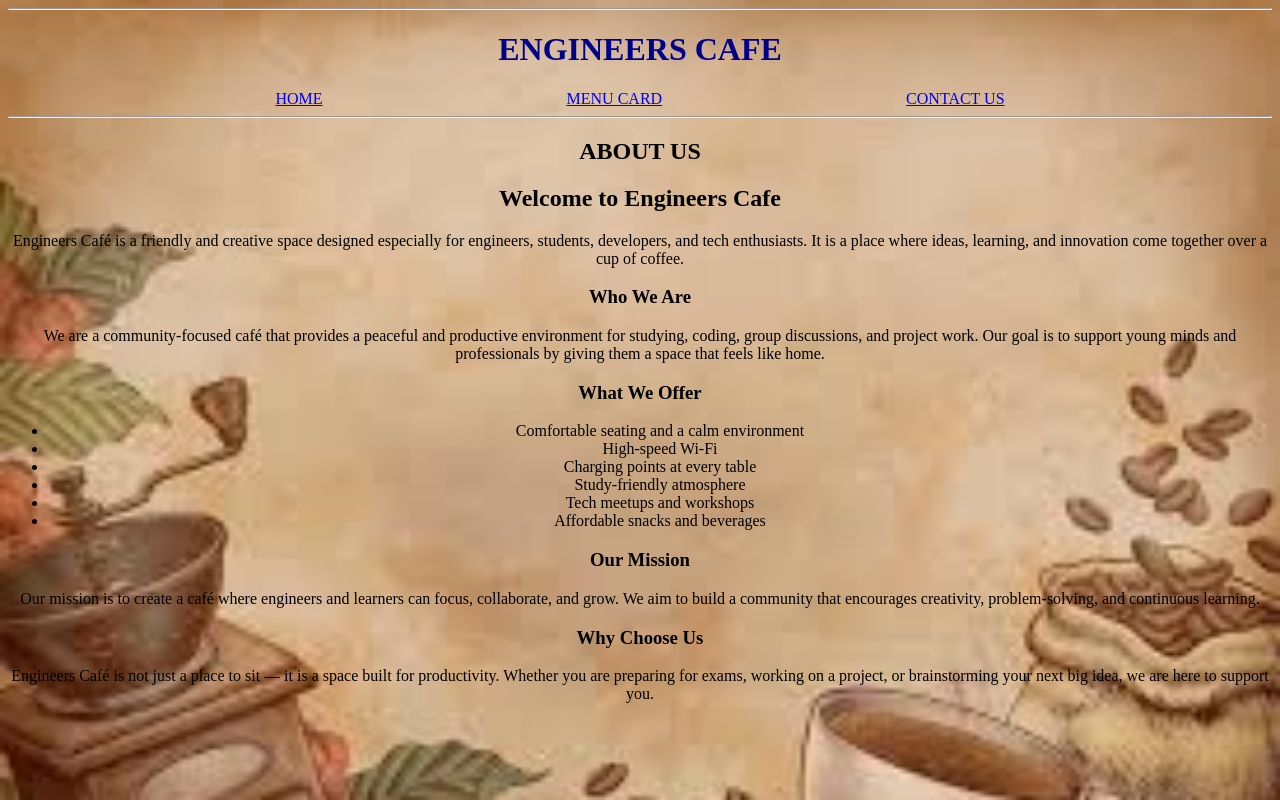
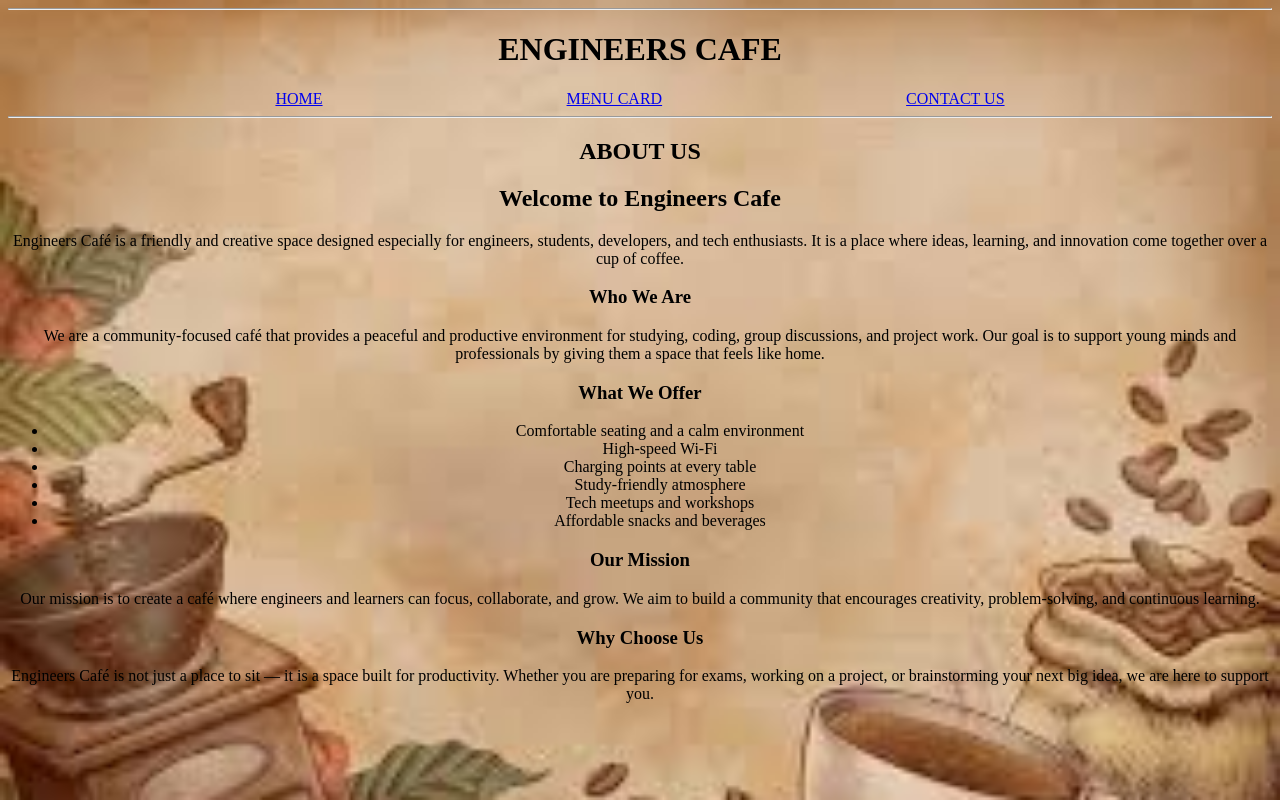
Before and after one commit to krushnakantnile129-hub/Engineercafe, a plain HTML site: page index.html in a window 1280 px wide. Drawn offline with Linux system fonts and the light colour scheme.

Commit message:
Update style.css

```diff
--- a/style.css
+++ b/style.css
@@ -1,7 +1,4 @@
-  h1 {
-        color:darkblue;
 
-    }
 body {
 background-image: url('coffee shop background image.jfif');
 background-repeat: no-repeat;
```
